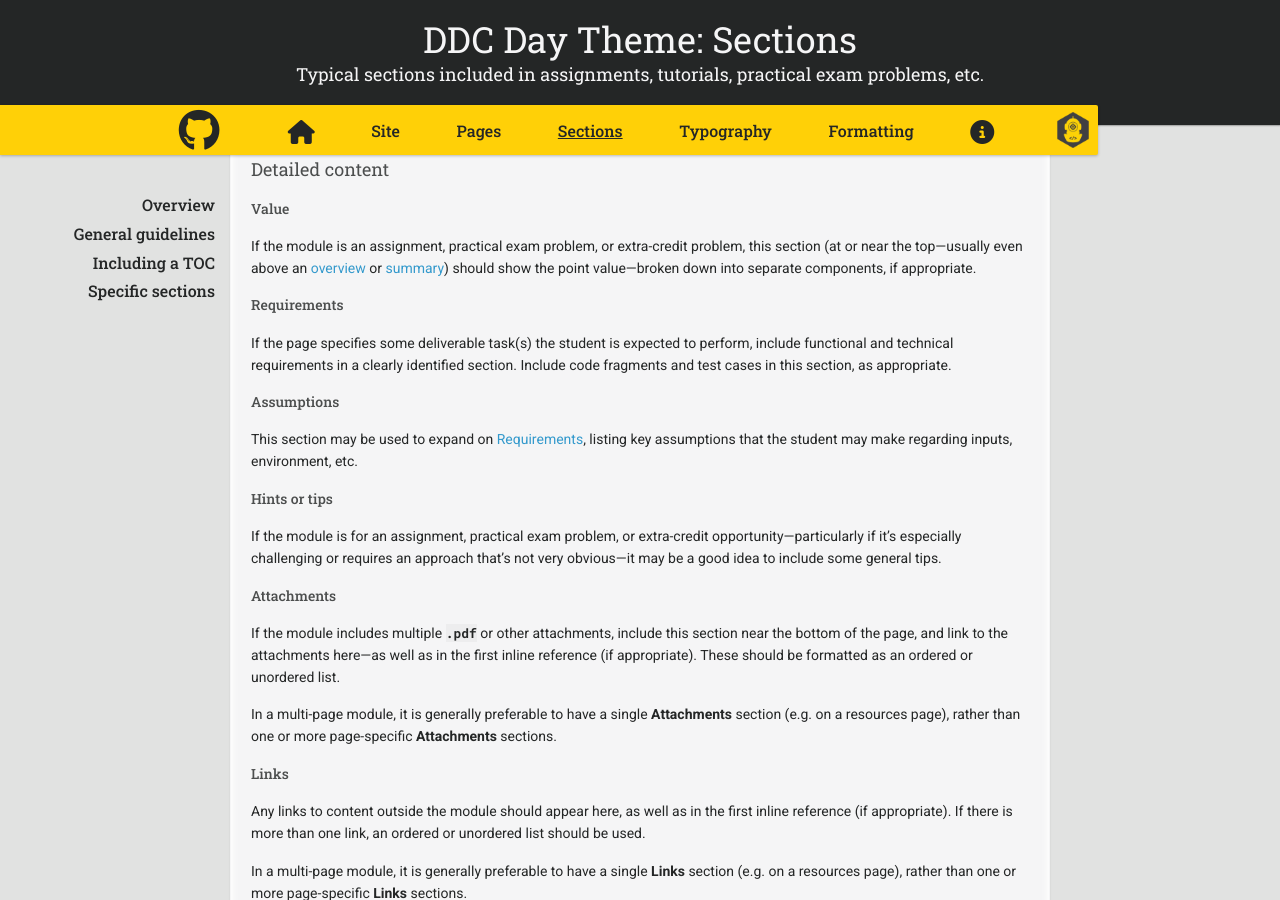
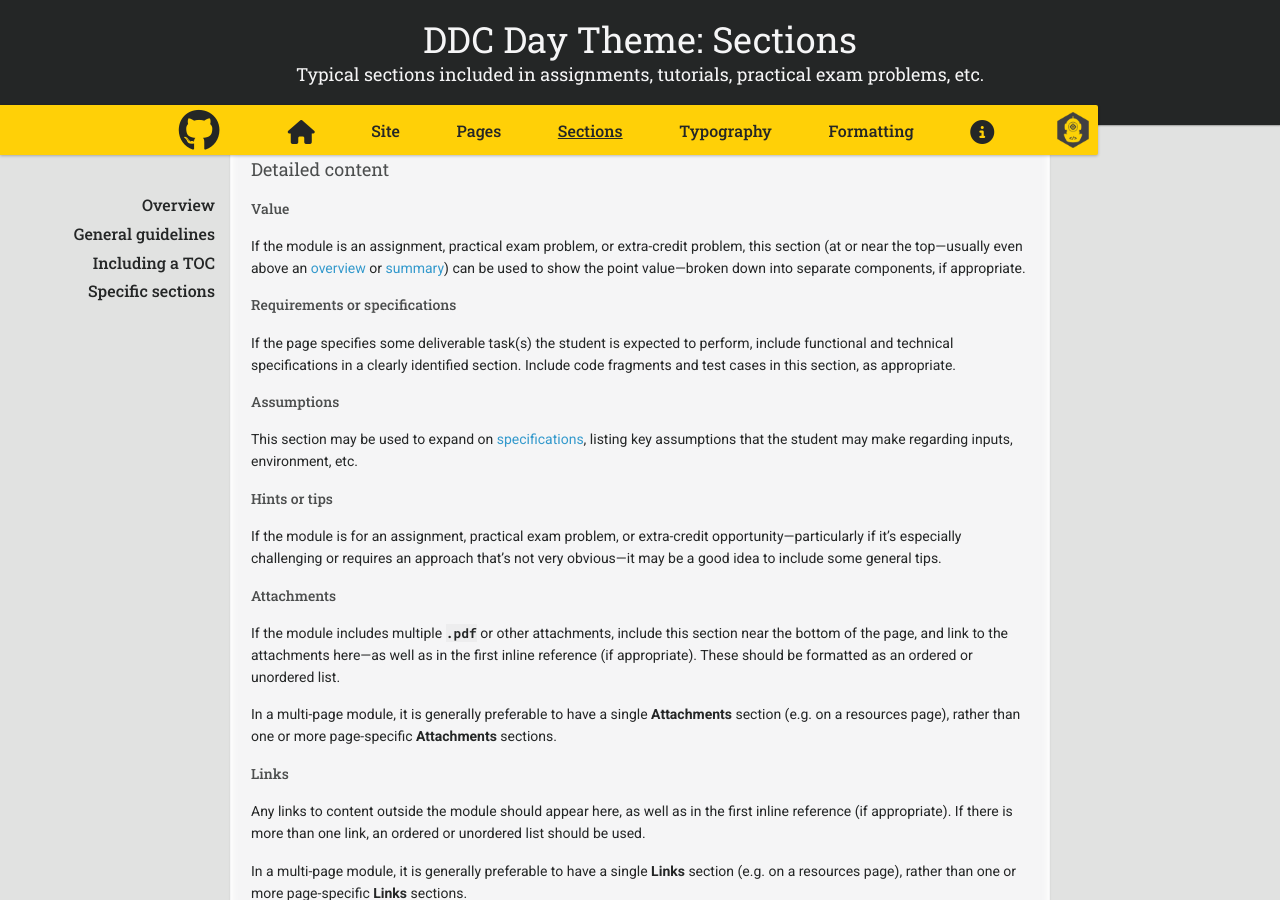
Before and after one commit to ddc-java/ddc-day, a Jekyll site: the page built from sections.md, in a window 1280 px wide and 900 px high, scrolled down 3002 px. Built offline with Jekyll 4.4.1, drawn with Linux system fonts in a browser that asks for light colours; nearby versions of some CDN libraries; our own code applies the rules of GitHub Pages for plain Markdown files; some of the changed text lies outside the part shown.

Commit message:
Section explanation

```diff
--- a/sections.md
+++ b/sections.md
@@ -109,15 +109,15 @@ Alternatively, **Summary** may be used at the end of a page or module, recapitul
 
 #### Value
 
-If the module is an assignment, practical exam problem, or extra-credit problem, this section (at or near the top---usually even above an [overview](#inventory-overview) or [summary](#summary)) should show the point value---broken down into separate components, if appropriate.
+If the module is an assignment, practical exam problem, or extra-credit problem, this section (at or near the top---usually even above an [overview](#inventory-overview) or [summary](#summary)) can be used to show the point value---broken down into separate components, if appropriate.
 
-#### Requirements
+#### Requirements or specifications
 
-If the page specifies some deliverable task(s) the student is expected to perform, include functional and technical requirements in a clearly identified section. Include code fragments and test cases in this section, as appropriate.
+If the page specifies some deliverable task(s) the student is expected to perform, include functional and technical specifications in a clearly identified section. Include code fragments and test cases in this section, as appropriate.
 
 #### Assumptions
 
-This section may be used to expand on [Requirements](#requirements), listing key assumptions that the student may make regarding inputs, environment, etc.
+This section may be used to expand on [specifications](#requirements-or-specifications), listing key assumptions that the student may make regarding inputs, environment, etc.
 
 #### Hints or tips
 
```
